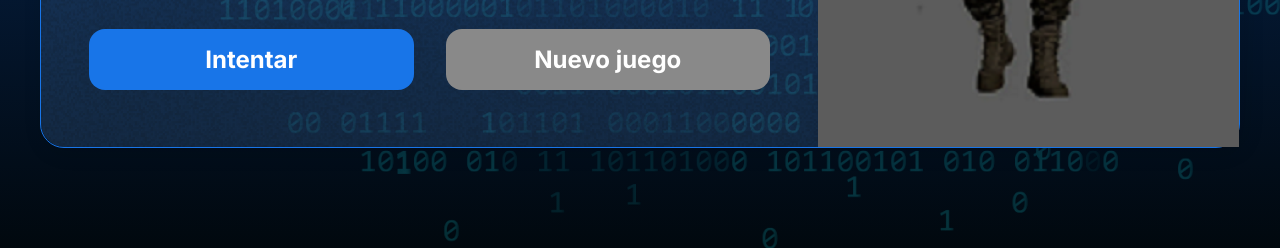
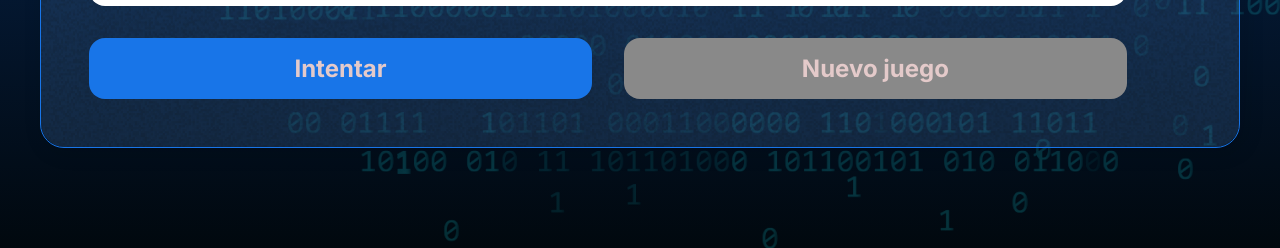
Before and after one commit to DARKJ-17/nuevo-juego, a plain HTML site: page index.html in a window 1280 px wide. Shown: the part 552-800 px from the top of the page. Drawn offline with Linux system fonts and the light colour scheme.

Commit message:
primer commit

```diff
--- a/app.js
+++ b/app.js
@@ -41,7 +41,7 @@ function generarNumeroSecreto() {
     console.log(listaNumerosSorteados);
     //Si ya sorteamos todos los números
     if (listaNumerosSorteados.length == numeroMaximo) {
-        asignarTextoElemento('p','Ya se sortearon todos los números posibles');
+        asignarTextoElemento('p','Ya se sortearon todos los números posibles ');
     } else {
         //Si el numero generado está incluido en la lista
         if (listaNumerosSorteados.includes(numeroGenerado)) {
--- a/index.html
+++ b/index.html
@@ -27,7 +27,7 @@
                     <button onclick="reiniciarJuego();" class="container__boton" id="reiniciar" disabled>Nuevo juego</button>
                 </div>
             </div>
-            <img src="./img/ia.png" alt="Una persona mirando a la izquierda" class="container__imagen-persona" />
+
         </div>
     </div>
 
--- a/style.css
+++ b/style.css
@@ -2,7 +2,7 @@
     box-sizing: border-box;
     margin: 0;
     padding: 0;
-    color: white;
+    color: rgb(228, 202, 202);
 }
 
 body {
@@ -15,7 +15,7 @@ body {
 
 
 body::before {
-    background-image: url("img/code.png");
+    background-image: url("img/cod.png");
     background-repeat: no-repeat;
     background-position: right;
     content: "";
```
Also changed, not shown: img/cod.png (renamed from img/code.png), img/ia.png (deleted).
